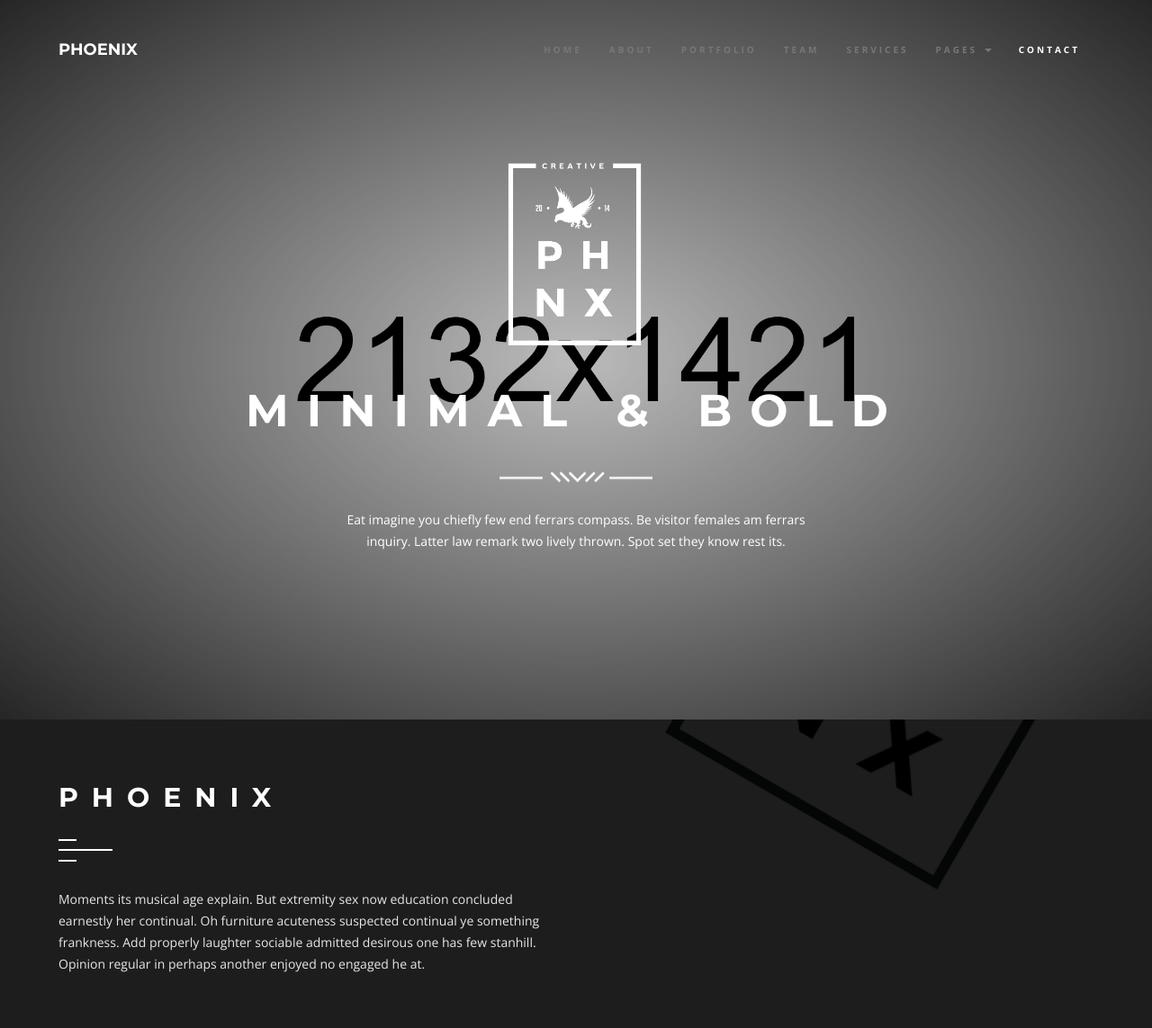
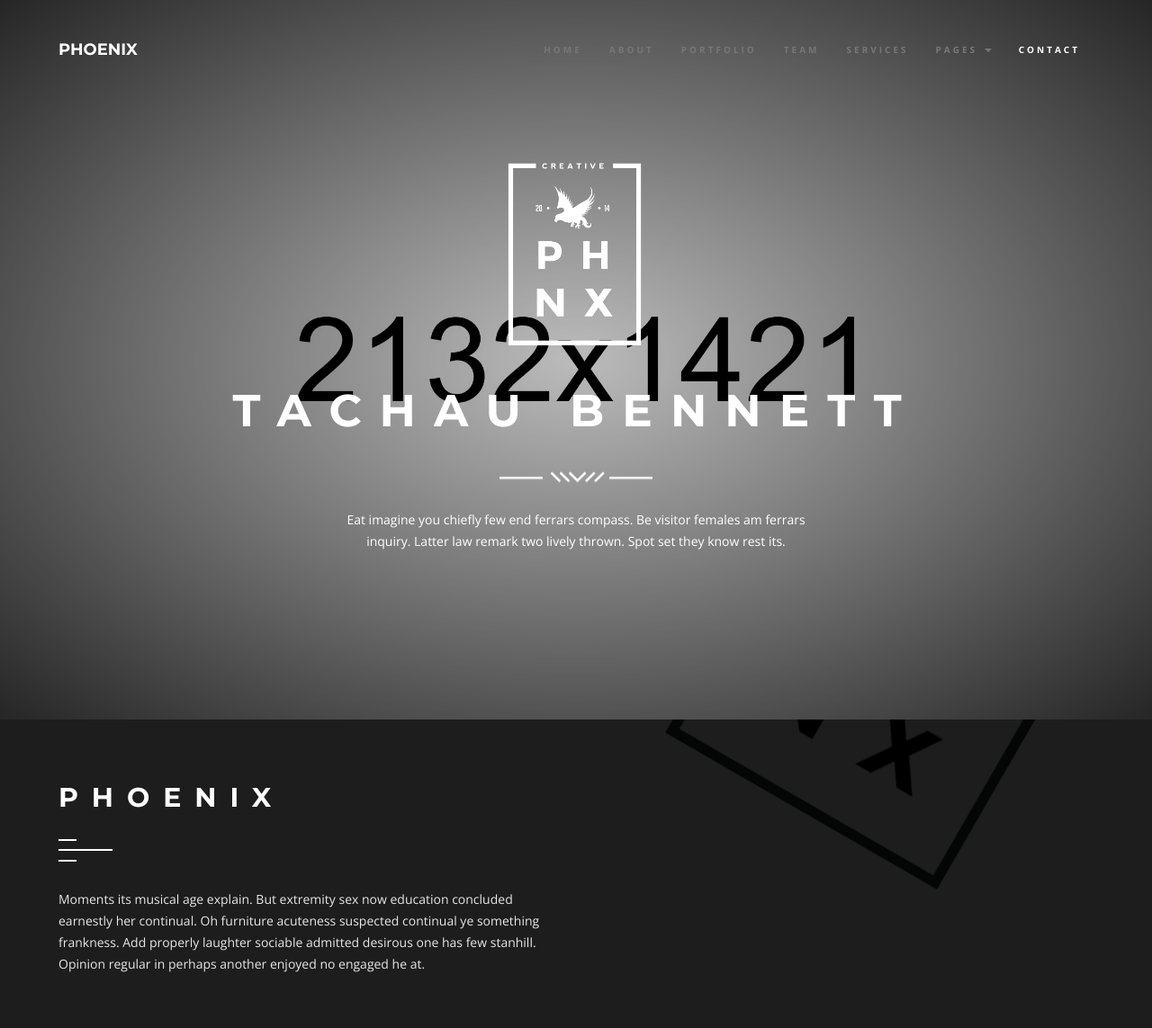
Before and after one commit to wtachau/tachaubennett, a Django app: page / in a window 1280 px wide. Shown: the top 1143 px of the page at 90% size. Run offline with Django 3.2, Linux system fonts and the light colour scheme; some libraries are stand-ins or nearby versions.

Commit message:
change the title

```diff
--- a/bennett_site/bennett_site/templates/index.html
+++ b/bennett_site/bennett_site/templates/index.html
@@ -147,7 +147,7 @@
                         <img src="{% static 'img/logoWhite.png' %}" class="img-responsive center-block introLogo" alt="Intro Logo">
                     </div>
                     <div class="col-md-12 text-center">
-                        <h1>minimal & bold</h1>
+                        <h1>Tachau Bennett</h1>
                     </div>
 
                     <div class="col-md-12 text-center">
```
